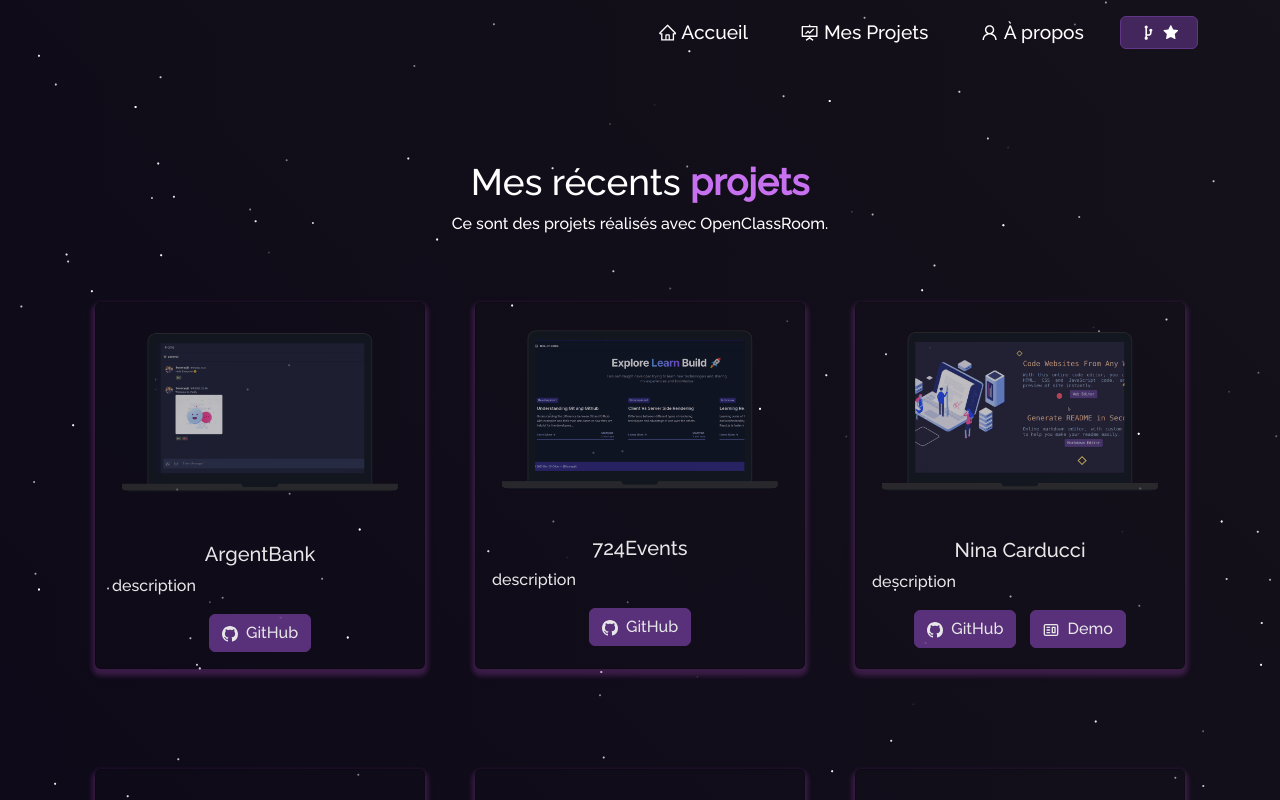
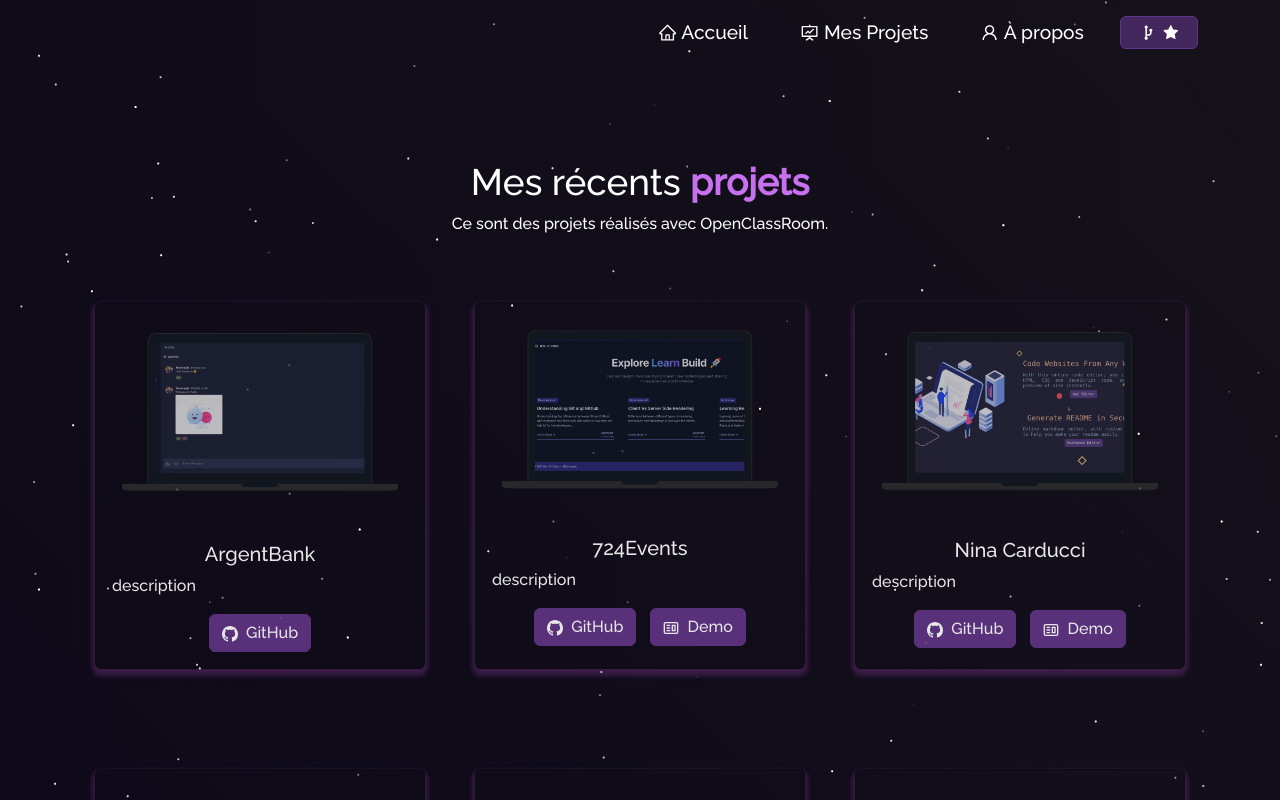
Before and after one commit to Juny22/Portfolio-intweb, a React (Create React App) app: page /project in a window 1280 px wide. Shown: the top 800 px of the page. Built offline with nearby package versions, Linux system fonts and the light colour scheme.

Commit message:
add link 724event

```diff
--- a/package.json
+++ b/package.json
@@ -48,5 +48,8 @@
       "last 1 firefox version",
       "last 1 safari version"
     ]
+  },
+  "devDependencies": {
+    "gh-pages": "^6.1.0"
   }
 }
--- a/src/components/Projects/Projects.js
+++ b/src/components/Projects/Projects.js
@@ -36,7 +36,7 @@ function Projects() {
               title="724Events"
               description="description"
               ghLink="https://github.com/Juny22/Projet-10---724events"
-              demoLink=""
+              demoLink="https://juny22.github.io/Projet-10---724events/"
             />
           </Col>
 
```
Also changed, not shown: 1 other file (tests, documents, lock files or other folders).
